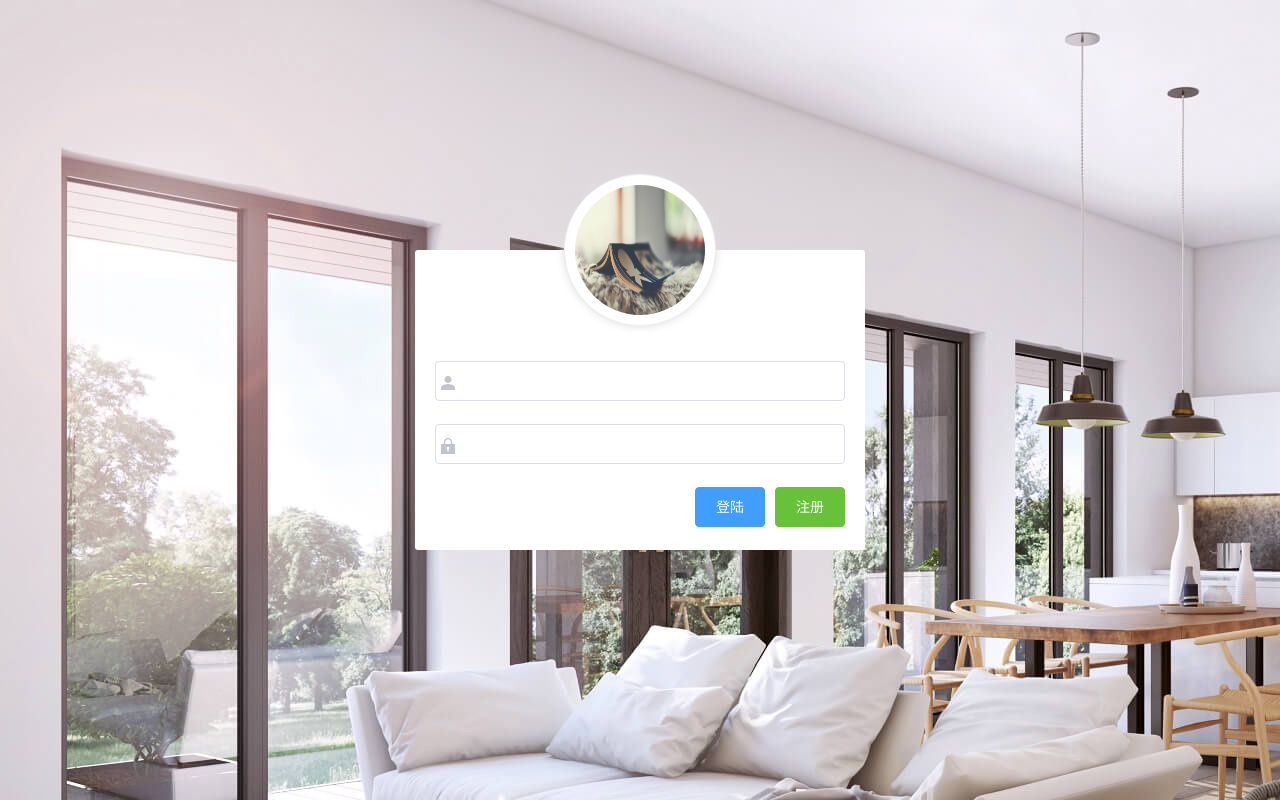
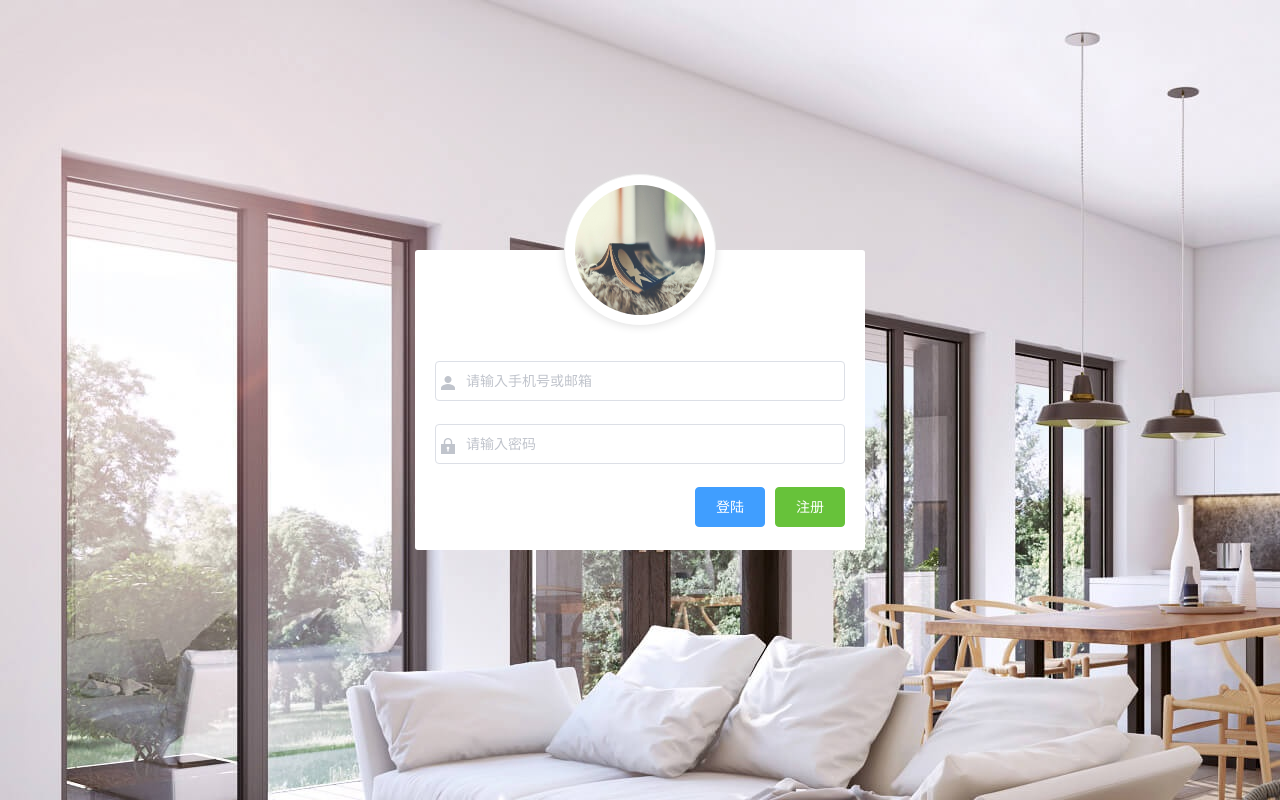
Before and after one commit to melonotmelo/-, a Vue app in the folder xiangmu/: page /#/login in a window 1280 px wide. Shown: the top 800 px of the page. Built offline with nearby package versions, Linux system fonts and the light colour scheme.

Commit message:
add type:password & placeholder

```diff
--- a/xiangmu/src/components/Login.vue
+++ b/xiangmu/src/components/Login.vue
@@ -10,11 +10,11 @@
       <el-form ref="loginFormRef" :model="loginForm" :rules="loginFormRules" label-width="0px" class="login_form">
         <!--用户名-->
         <el-form-item prop="username">
-          <el-input v-model="loginForm.username" prefix-icon="iconfont icon-user-fill"></el-input>
+          <el-input v-model="loginForm.username" prefix-icon="iconfont icon-user-fill" placeholder="请输入手机号或邮箱"></el-input>
         </el-form-item>
         <!--密码-->
         <el-form-item prop="password">
-          <el-input v-model="loginForm.password" prefix-icon="iconfont icon-lock-fill" type="password"></el-input>
+          <el-input v-model="loginForm.password" prefix-icon="iconfont icon-lock-fill" type="password" placeholder="请输入密码"></el-input>
         </el-form-item>
         <el-form-item class="btns">
           <el-button type="primary" @click="login">登陆</el-button>
@@ -29,11 +29,11 @@
         <el-form-item label="用户名" prop="username">
           <el-input v-model="addForm.username"></el-input>
         </el-form-item>
-        <el-form-item label="密码" prop="password1">
-          <el-input v-model="addForm.password1"></el-input>
+        <el-form-item label="密码" prop="password1" >
+          <el-input v-model="addForm.password1" type="password"></el-input>
         </el-form-item>
         <el-form-item label="请再次输入密码" prop="password2">
-          <el-input v-model="addForm.password2"></el-input>
+          <el-input v-model="addForm.password2" type="password"></el-input>
         </el-form-item>
         <el-form-item label="身份证号" prop="id">
           <el-input v-model="addForm.id"></el-input>
```
Also changed, not shown: 1 other file (tests, documents, lock files or other folders).
